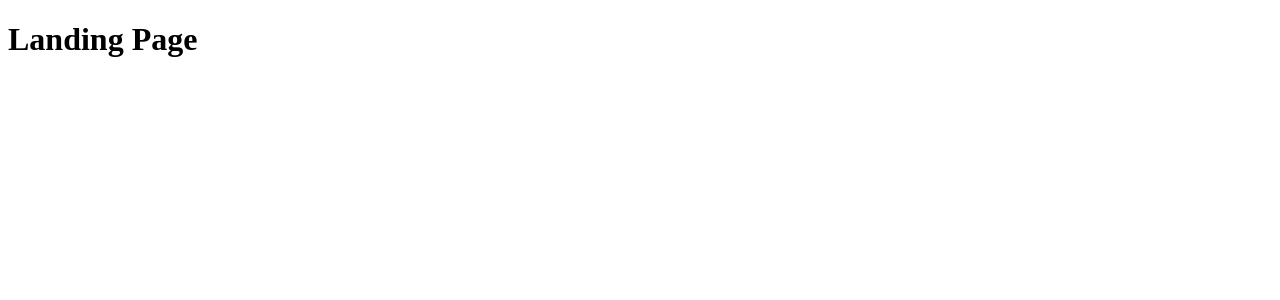
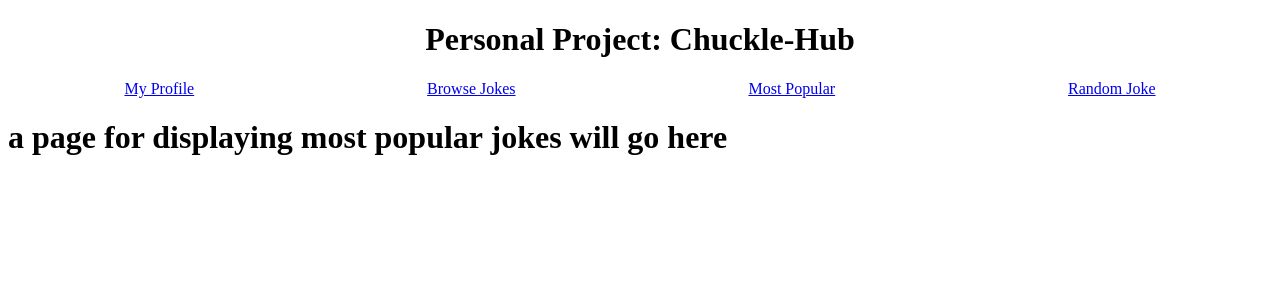
Before and after one commit to BidumanADT/Chuckle-Hub, a React (Vite) app in the folder front-end/chuckle-hub/: page /popular in a window 1280 px wide. Shown: the top 300 px of the page. Built offline with nearby package versions, Linux system fonts and the light colour scheme.

Commit message:
connected router and added basic navbar component. merge to level 1 branch as skeleton

```diff
--- a/front-end/chuckle-hub/src/App.jsx
+++ b/front-end/chuckle-hub/src/App.jsx
@@ -1,14 +1,16 @@
+import Container from "react-bootstrap/Container";
+import Row from "react-bootstrap/Row";
+import { Outlet } from "react-router-dom";
+import { Navbar } from "./components/Navbar";
 
-import './App.css'
-
-function App() {
-
-
+export default function App() {
   return (
-    <>
-      <h1>Landing Page</h1>
-    </>
-  )
+    <Container>
+      <Row style={{ textAlign: "center" }}>
+        <h1>Personal Project: Chuckle-Hub</h1>
+      </Row>
+      <Navbar />
+      <Outlet />
+    </Container>
+  );
 }
-
-export default App
--- /dev/null
+++ b/front-end/chuckle-hub/src/components/Navbar.jsx
@@ -0,0 +1,13 @@
+import Row from "react-bootstrap/esm/Row";
+import { Link } from "react-router-dom";
+
+export const Navbar = () => {
+    return (
+        <Row style={{display:"flex", justifyContent:"space-around"}}>
+            <Link to="/">My Profile</Link>
+            <Link to="browse-jokes/">Browse Jokes</Link>
+            <Link to="popular/">Most Popular</Link>
+            <Link to="random-joke/">Random Joke</Link>
+        </Row>
+    )
+}
--- a/front-end/chuckle-hub/src/main.jsx
+++ b/front-end/chuckle-hub/src/main.jsx
@@ -2,7 +2,9 @@ import React from 'react'
 import ReactDOM from 'react-dom/client'
 import App from './App.jsx'
 import './index.css'
+import { RouterProvider } from 'react-router-dom'
+import router from './router.jsx'
 
 ReactDOM.createRoot(document.getElementById('root')).render(
-    <App />
+    <RouterProvider router={router} />
 )
--- /dev/null
+++ b/front-end/chuckle-hub/src/pages/PopularJokesPage.jsx
@@ -0,0 +1,5 @@
+
+const PopularJokePage = () => {
+    return <h1>a page for displaying most popular jokes will go here</h1>;
+  };
+  export default PopularJokePage
--- /dev/null
+++ b/front-end/chuckle-hub/src/pages/RandomJokePage.jsx
@@ -0,0 +1,5 @@
+
+const RandomJokePage = () => {
+    return <h1>a page for displaying a random joke pulled from api will go here</h1>;
+  };
+  export default RandomJokePage
```
Also changed, not shown: front-end/chuckle-hub/src/router.jsx (+14 -2 lines).
